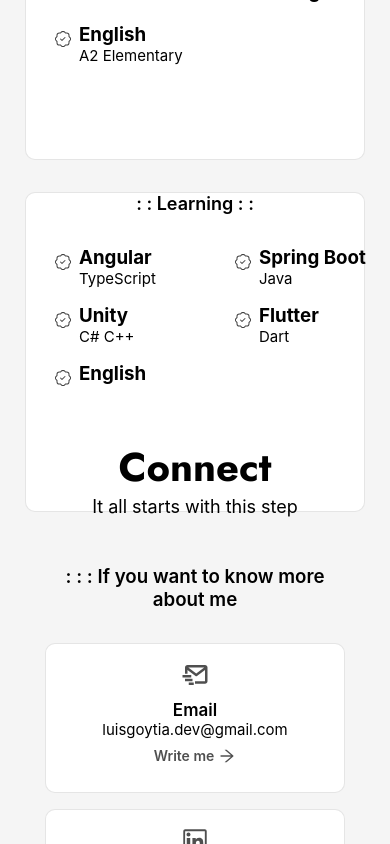
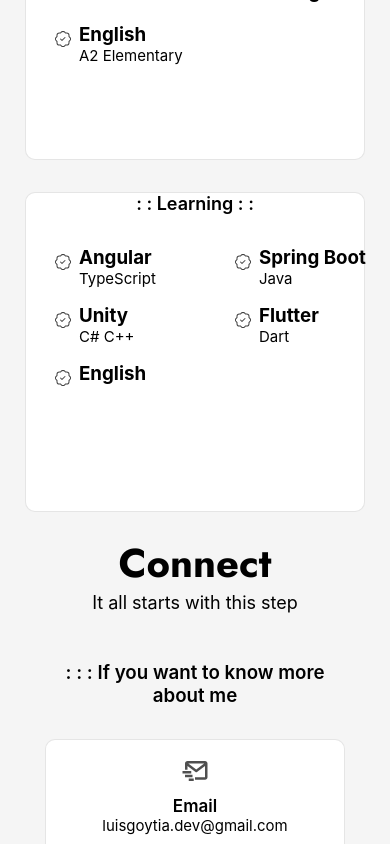
Before and after one commit to Luis-Goytia/Portfolio_En, a React (Create React App) app: page / in a window 390 px wide. Shown: the part 4480-5324 px from the top of the page. Built offline with nearby package versions, Linux system fonts and the light colour scheme.

Commit message:
fix contac

```diff
--- a/src/Components/Contact/Contact.module.css
+++ b/src/Components/Contact/Contact.module.css
@@ -218,3 +218,13 @@
     mix-blend-mode: color-burn;
     opacity: 0;
 } */
+
+
+
+@media screen and (max-width: 412px) {
+
+    .contact_section {
+        height: 1150px;
+        margin-top:25rem;
+    }
+}
```
